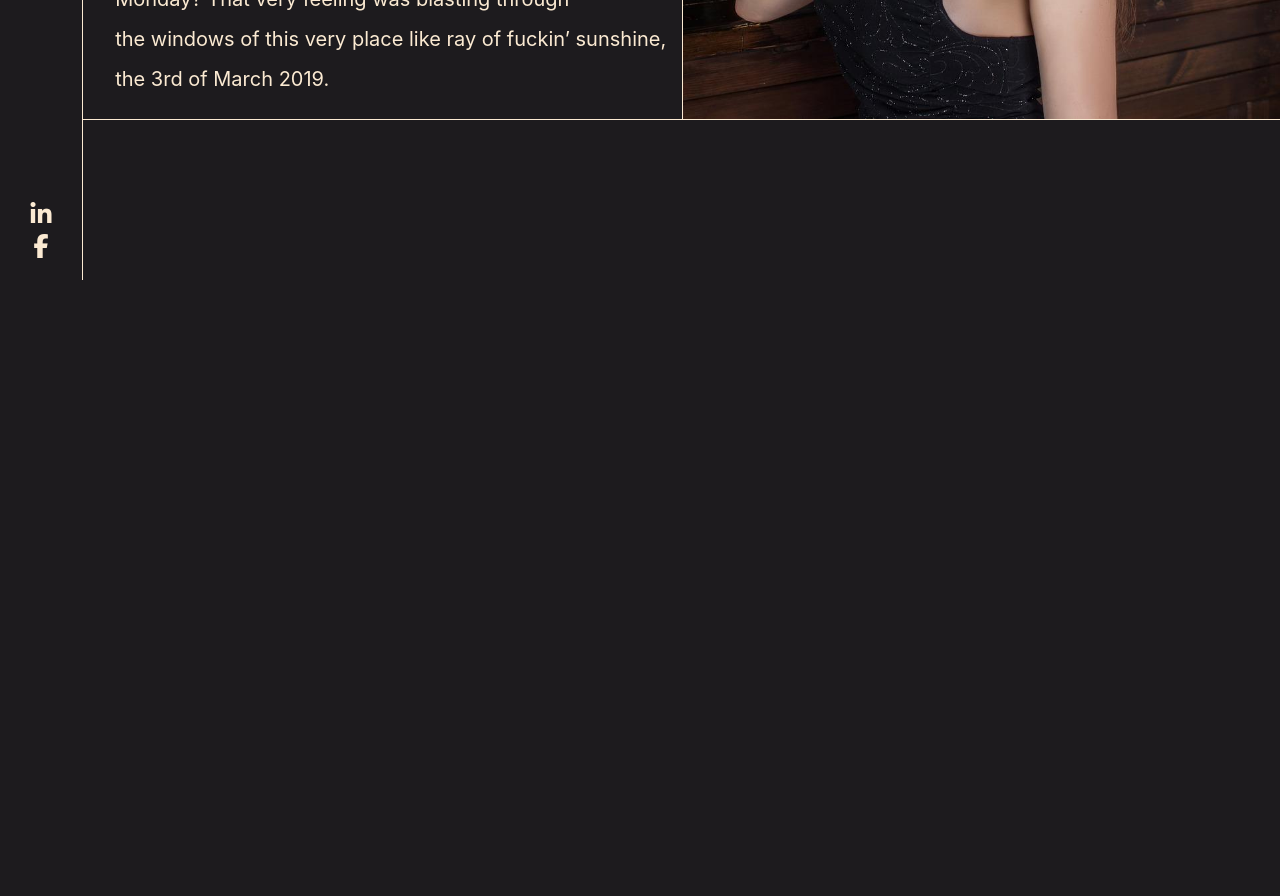
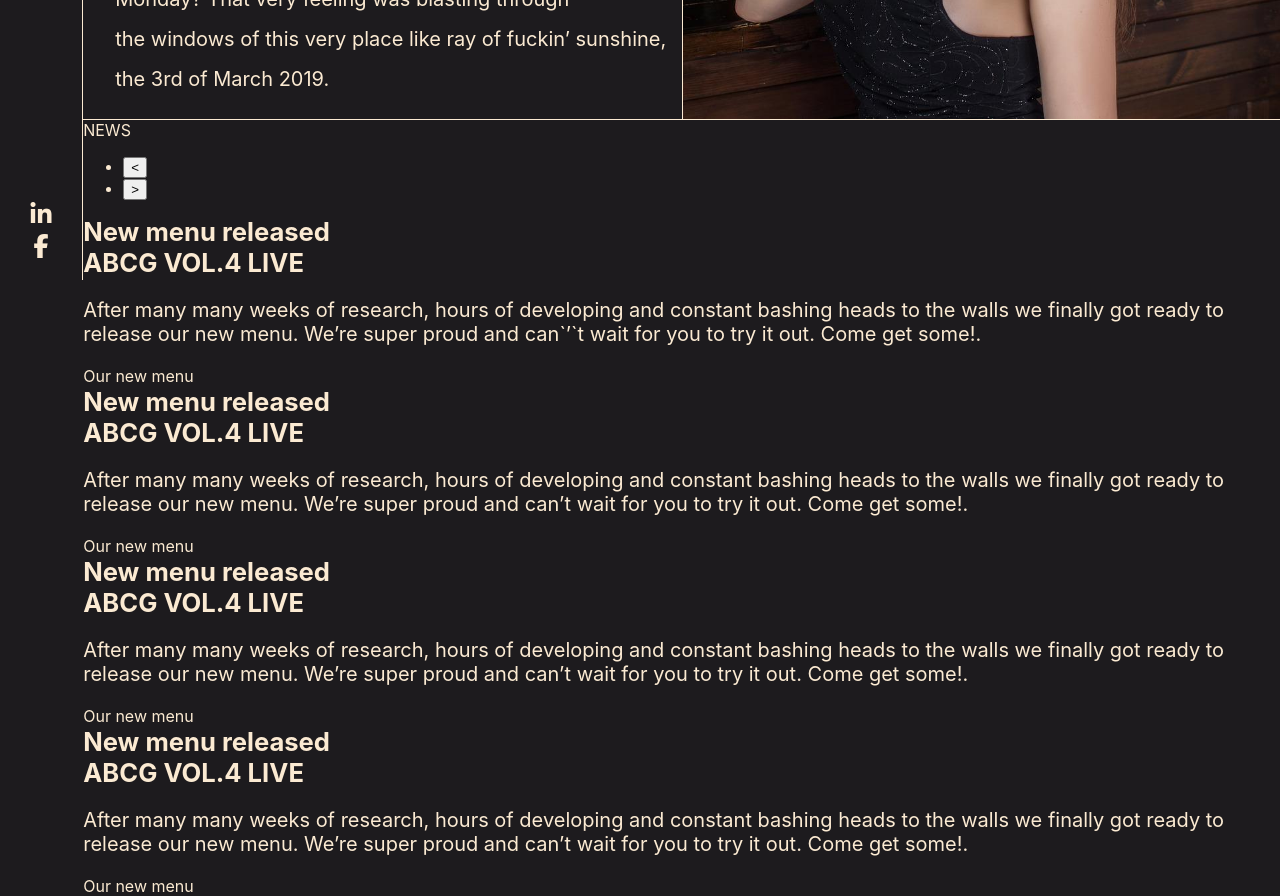
Before and after one commit to ledminh/a-bar-called-quesera, a Next.js app: page / in a window 1280 px wide. Shown: the part 520-1416 px from the top of the page. Before the commit the page ends 800 px from the top, so only its background shows below. Built offline with nearby package versions, Linux system fonts and the light colour scheme.

Commit message:
Add content to News

```diff
--- a/components/Intro/Intro.module.scss
+++ b/components/Intro/Intro.module.scss
@@ -11,6 +11,11 @@
         grid-template-columns: auto;
 
     }
+
+    @media (max-width:710px){
+        grid-template-rows: auto;
+    }
+
 }
 
 .article {
@@ -25,6 +30,10 @@
         padding-left: 4.5rem;
 
         border-bottom: 1px solid #fbead2;
+    }
+
+    @media (max-width:710px){
+        border-bottom: none;
     }
 }
 
--- /dev/null
+++ b/components/News/index.js
@@ -0,0 +1,52 @@
+import styles from './News.module.scss';
+
+export default function News() {
+
+
+    return (
+        <section className={styles.wrapper}>
+            <div className={styles.title}>
+                <span className={styles.text}>NEWS</span>
+                <ul className={styles.pagiButtons}>
+                    <li><button>{'<'}</button></li>
+                    <li><button>{'>'}</button></li>
+                </ul>
+            </div>
+            <div className={styles.newsList}>
+                <article className={styles.newsItem}>
+                    <h3 className={styles.newsTitle}>New menu released</h3>
+                    <h3 className={styles.newsSubtitle}>ABCG VOL.4 LIVE</h3>
+                    <p>
+                        After many many weeks of research, hours of developing and constant bashing heads to the walls we finally got ready to release our new menu. We&rsquo;re super proud and can`&rsquo;`t wait for you to try it out. Come get some!.
+                    </p>
+                    <a href="https://www.google.com">Our new menu</a>
+                </article>
+                <article className={styles.newsItem}>
+                    <h3 className={styles.newsTitle}>New menu released</h3>
+                    <h3 className={styles.newsSubtitle}>ABCG VOL.4 LIVE</h3>
+                    <p>
+                        After many many weeks of research, hours of developing and constant bashing heads to the walls we finally got ready to release our new menu. We&rsquo;re super proud and can&rsquo;t wait for you to try it out. Come get some!.
+                    </p>
+                    <a href="https://www.google.com">Our new menu</a>
+                </article>
+                <article className={styles.newsItem}>
+                    <h3 className={styles.newsTitle}>New menu released</h3>
+                    <h3 className={styles.newsSubtitle}>ABCG VOL.4 LIVE</h3>
+                    <p>
+                        After many many weeks of research, hours of developing and constant bashing heads to the walls we finally got ready to release our new menu. We&rsquo;re super proud and can&rsquo;t wait for you to try it out. Come get some!.
+                    </p>
+                    <a href="https://www.google.com">Our new menu</a>
+                </article>
+                <article className={styles.newsItem}>
+                    <h3 className={styles.newsTitle}>New menu released</h3>
+                    <h3 className={styles.newsSubtitle}>ABCG VOL.4 LIVE</h3>
+                    <p>
+                        After many many weeks of research, hours of developing and constant bashing heads to the walls we finally got ready to release our new menu. We&rsquo;re super proud and can&rsquo;t wait for you to try it out. Come get some!.
+                    </p>
+                    <a href="https://www.google.com">Our new menu</a>
+                </article>
+
+            </div>
+        </section>
+    )
+}
--- a/pages/index.js
+++ b/pages/index.js
@@ -3,6 +3,7 @@ import PageLayout from '../layouts/page';
 
 import SecondNavBar from '../components/SecondNavBar';
 import Intro from '../components/Intro';
+import News from '../components/News';
 
 import styles from '../styles/Home.module.scss';
 
@@ -14,6 +15,7 @@ export default function Home() {
       <main className={styles.main}>
         <SecondNavBar />
         <Intro />
+        <News />
       </main>
     </PageLayout>
 
```
Also changed, not shown: components/News/News.module.scss (added).
